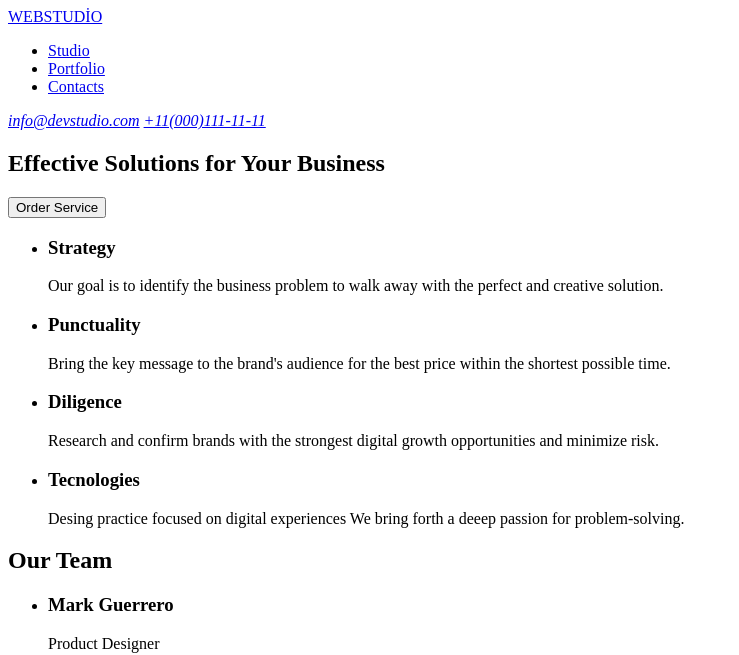
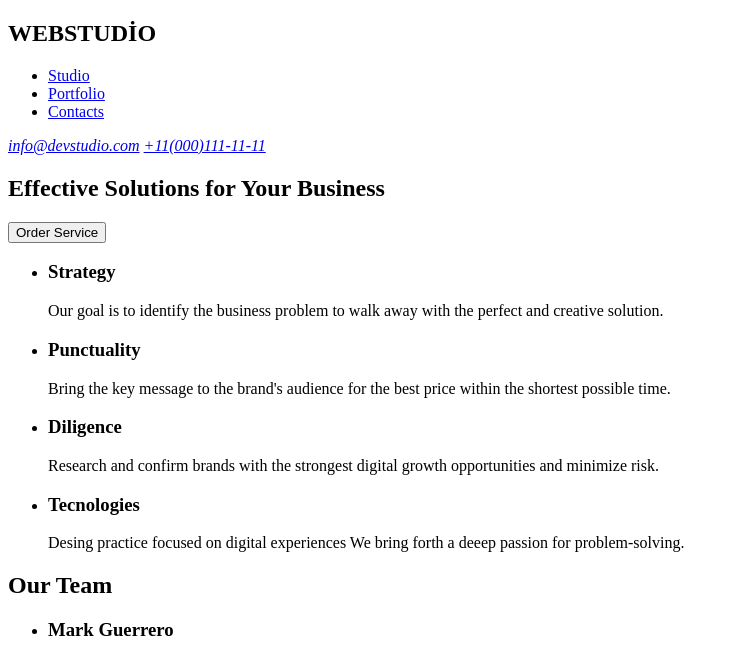
Before and after one commit to canan-karagul/goit-markup-hw-01, a plain HTML site: page index.html in a window 1280 px wide. Shown: the top 655 px of the page, without its empty margins (0-739 px from the left). Drawn offline with Linux system fonts and the light colour scheme.

Commit message:
düzeltme yaptım

```diff
--- a/index.html
+++ b/index.html
@@ -8,7 +8,7 @@
   </head>
   <body>
     <header>
-      <a href="#">WEBSTUDİO</a>
+    <h2>WEBSTUDİO</h2>
       <nav>
         <ul>
           <li><a href="#">Studio</a></li>
@@ -77,7 +77,7 @@
           <li>
             <h3>Mark Guerrero</h3>
             <p>Product Designer</p>
-            <img src="images/img(8).jpg" alt="Product Designer" width="264" />
+            <img src="images/img (8).jpg" alt="Product Designer" width="264" />
           </li>
         </ul>
       </section>
@@ -87,7 +87,7 @@
             <h3>Tom Ford</h3>
             <p>Fronted Developer</p>
             <img
-              src="images/img(7).jpg"
+              src="images/img (7).jpg"
               alt="Fronted Developer"
               width="264"
             />
@@ -99,7 +99,7 @@
           <li>
             <h3>Camila Garcia</h3>
             <p>Marketing</p>
-            <img src="images/img(6).jpg" alt="Marketing" width="264" />
+            <img src="images/img (6).jpg" alt="Marketing" width="264" />
           </li>
         </ul>
       </section>
@@ -108,7 +108,7 @@
           <li>
             <h3>Daniel Wilson</h3>
             <p>UI Designer</p>
-            <img src="images/img(9).jpg" alt="UI Designe" width="264" />
+            <img src="images/img (9).jpg" alt="UI Designe" width="264" />
           </li>
         </ul>
       </section>
```
